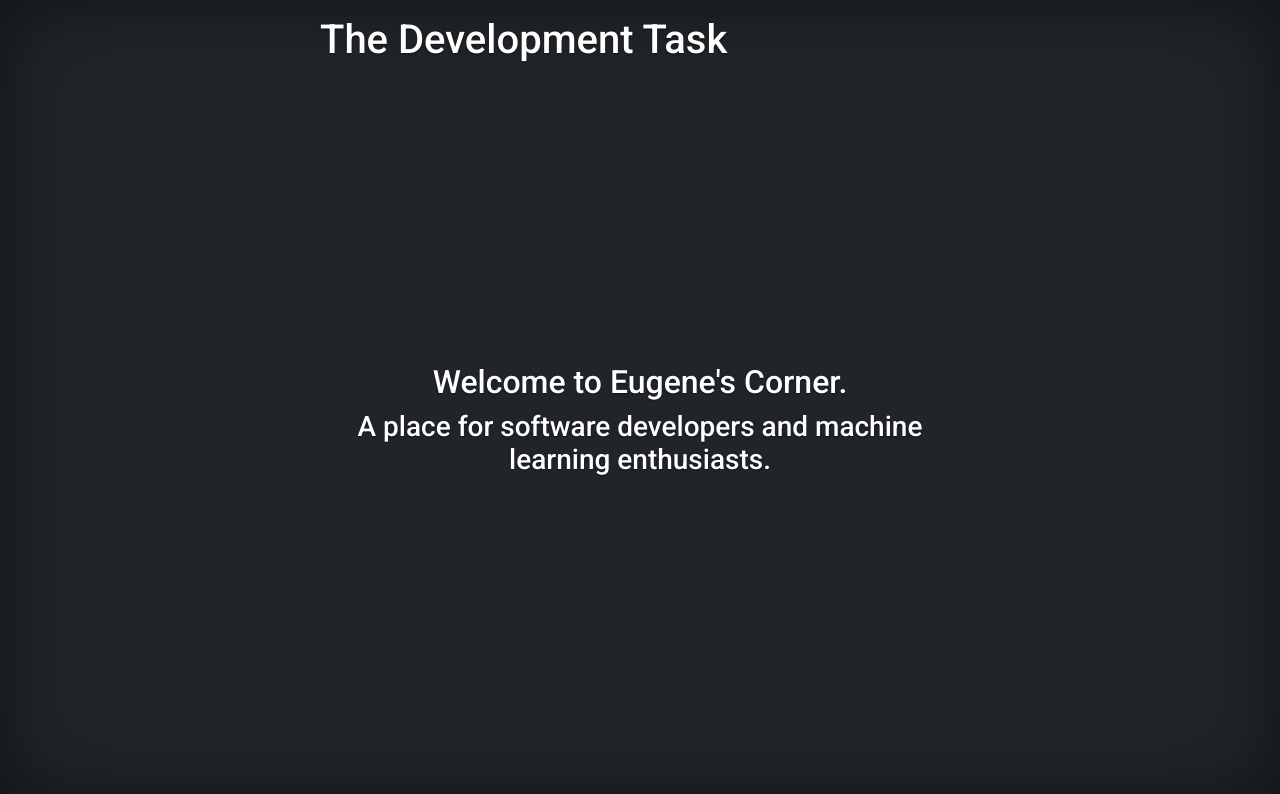
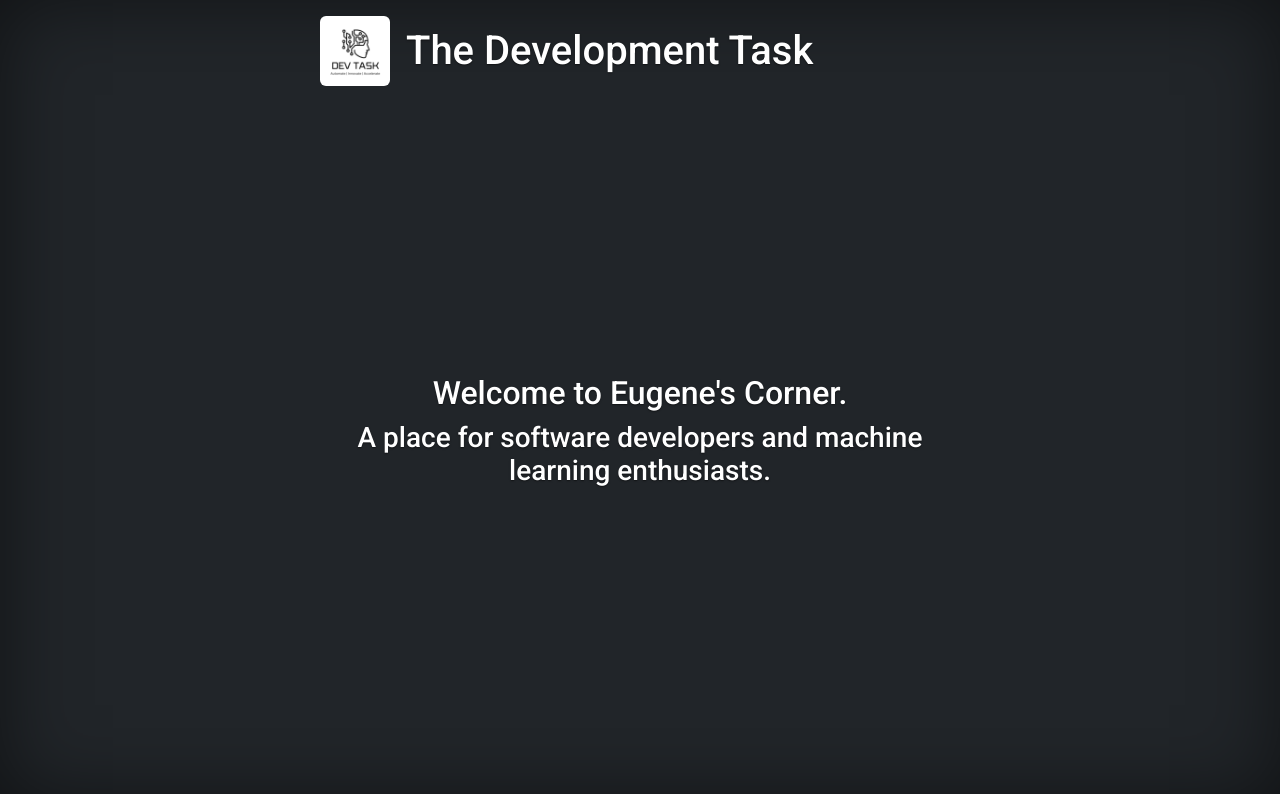
Before and after one commit to EugeneVSL/eugenevsl.github.io, a React (Create React App) app: page / in a window 1280 px wide. Shown: the top 794 px of the page. Built offline with nearby package versions, Linux system fonts and the light colour scheme.

Commit message:
Added the logo on the header
Added the logo on the header

```diff
--- a/src/components/header/header.jsx
+++ b/src/components/header/header.jsx
@@ -1,5 +1,6 @@
 
 import './header.css';
+import logo from "../../assets/images/devtask.png";
 
 import React from "react";
 
@@ -7,14 +8,19 @@ export const Header = () => {
 
     return (
         <header className="masthead mb-auto">
-            <div>
+            <a href="/" className="d-flex align-items-center text-decoration-none">
+                <img src={logo} className="me-3 rounded" alt="logo" width='70px' />
+                <h1 className="float-md-start mb-0">The Development Task</h1>
+            </a>
+            {/* <div className="d-flex flex-wrap py-3 mb-4">
+                <img src={logo} alt="logo" width='100px' />
                 <h1 className="float-md-start mb-0">The Development Task</h1>
                 <nav className="nav nav-masthead justify-content-center float-md-end">
                     {/* <a class="nav-link active" aria-current="page" href="#">Home</a>
                     <a class="nav-link" href="#">Features</a> */}
                     {/* <a class="nav-link" href="#">Contact</a> */}
-                </nav>
-            </div>
+                {/* </nav> */}
+            {/* </div> */}
         </header>
     )
 }
```
Also changed, not shown: src/assets/images/devtask.png (added).
